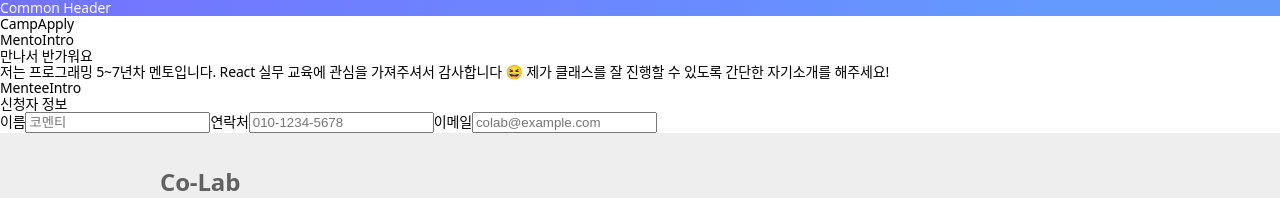
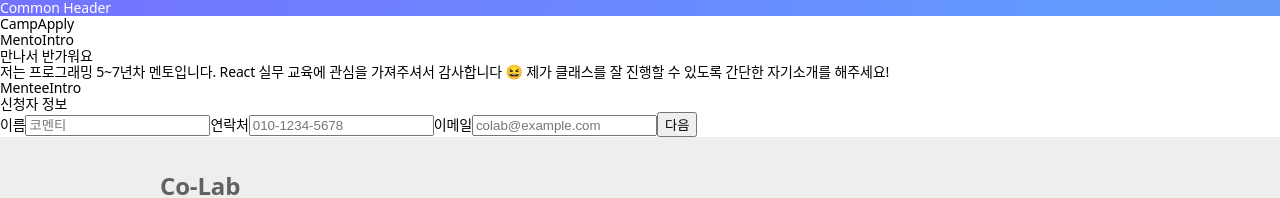
Before and after one commit to TaeWoongKim2/Comento-Clone, a React (Create React App) app: page /Comento-Clone/apply in a window 1280 px wide. Shown: the top 198 px of the page. Built offline with nearby package versions, Linux system fonts and the light colour scheme.

Commit message:
feat: '다음' 버튼 추가
- `button` 태그 및 `onclick` 이벤트 추가.

```diff
--- a/src/pages/CampApply/components/MenteeIntro.tsx
+++ b/src/pages/CampApply/components/MenteeIntro.tsx
@@ -1,6 +1,10 @@
 import React from 'react';
 
 function MenteeIntro() {
+  const handleClick = () => {
+    alert('신청이 완료 되었습니다.');
+  };
+
   return (
     <div>
       <h1>MenteeIntro</h1>
@@ -35,6 +39,14 @@ function MenteeIntro() {
           placeholder="colab@example.com"
         />
       </label>
+
+      <button
+        type="button"
+        onClick={handleClick}
+      >
+        다음
+
+      </button>
     </div>
   );
 }
```
